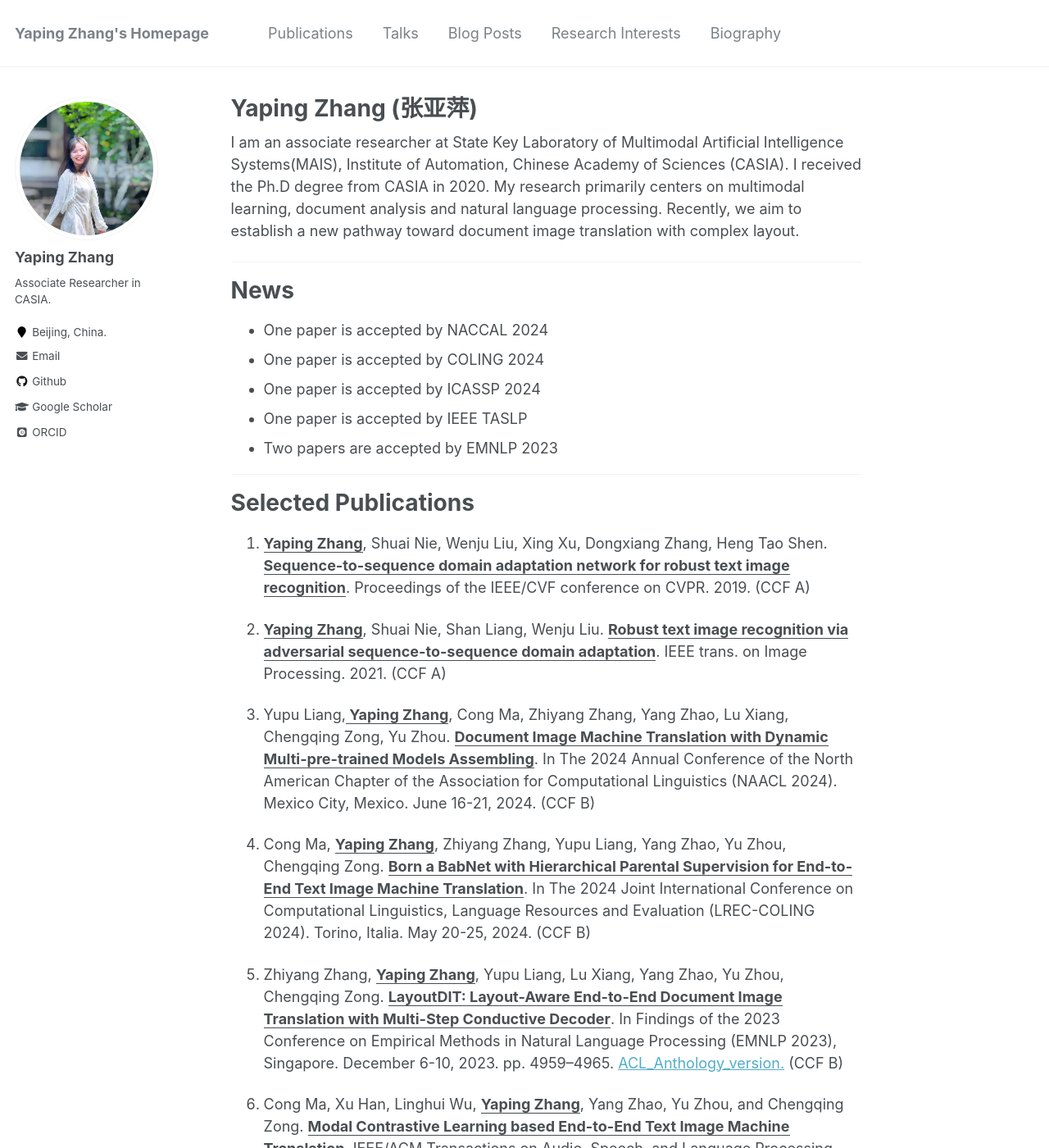
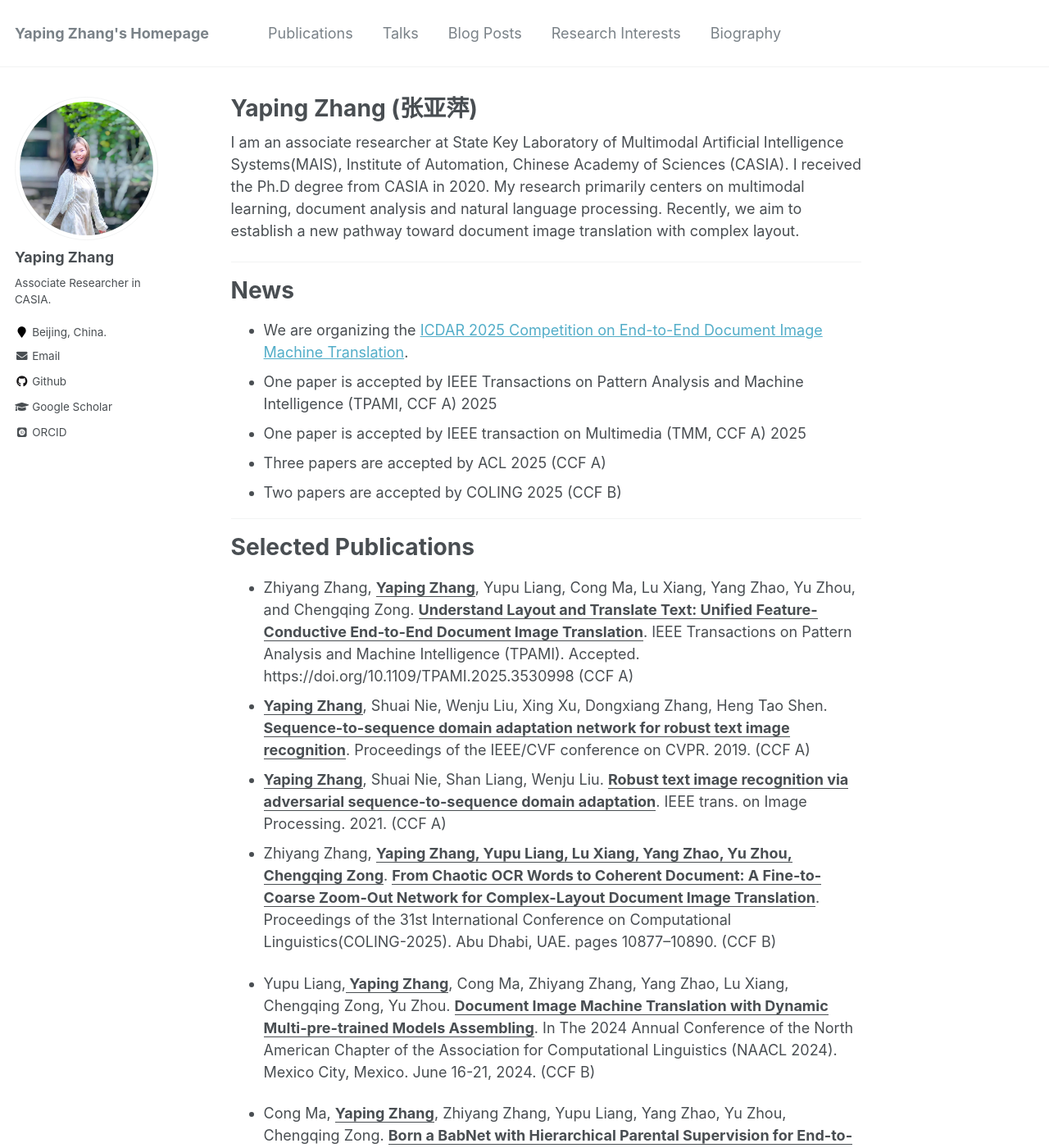
Before and after one commit to AprilYapingZhang/aprilyapingzhang.github.io, a Jekyll site: the page built from _pages/about.md, in a window 1280 px wide and 1400 px high. Shown: the whole window at 82% size. Built offline with Jekyll 4.4.1, drawn with Linux system fonts in a browser that asks for light colours; some web fonts are replaced; some of the changed text lies outside the part shown.

Commit message:
Update about.md

```diff
--- a/_pages/about.md
+++ b/_pages/about.md
@@ -13,37 +13,37 @@ I am an associate researcher at State Key Laboratory of Multimodal Artificial In
 
 ---
 # News
-- One paper is accepted by NACCAL 2024
-- One paper is accepted by COLING 2024
-- One paper is accepted by ICASSP 2024
-- One paper is accepted by IEEE TASLP
-- Two papers are accepted by EMNLP 2023
+- We are organizing the [ICDAR 2025 Competition on End-to-End Document Image Machine Translation](https://cip-documentai.github.io/).
+- One paper is accepted by IEEE Transactions on Pattern Analysis and Machine Intelligence (TPAMI, CCF A) 2025
+- One paper is accepted by IEEE transaction on Multimedia (TMM, CCF A) 2025
+- Three papers are accepted by ACL 2025 (CCF A)
+- Two papers are accepted by COLING 2025 (CCF B)
+
 
 ---
 # Selected Publications
 
-1. **<u> Yaping Zhang</u>**, Shuai Nie, Wenju Liu, Xing Xu, Dongxiang Zhang, Heng Tao Shen. **<u>Sequence-to-sequence domain adaptation network for robust text image recognition</u>**. Proceedings of the IEEE/CVF conference on CVPR. 2019. (CCF A)
+- Zhiyang Zhang, **<u>Yaping Zhang</u>**, Yupu Liang, Cong Ma, Lu Xiang, Yang Zhao, Yu Zhou, and Chengqing Zong. **<u>Understand Layout and Translate Text: Unified Feature-Conductive End-to-End Document Image Translation</u>**. IEEE Transactions on Pattern Analysis and Machine Intelligence (TPAMI). Accepted. https://doi.org/10.1109/TPAMI.2025.3530998  (CCF A)
+-  **<u> Yaping Zhang</u>**, Shuai Nie, Wenju Liu, Xing Xu, Dongxiang Zhang, Heng Tao Shen. **<u>Sequence-to-sequence domain adaptation network for robust text image recognition</u>**. Proceedings of the IEEE/CVF conference on CVPR. 2019. (CCF A)
+-   **<u> Yaping Zhang</u>**, Shuai Nie, Shan Liang, Wenju Liu. **<u>Robust text image recognition via adversarial sequence-to-sequence domain adaptation</u>**. IEEE trans. on Image Processing. 2021. (CCF A)
+-   Zhiyang Zhang, **<u>Yaping Zhang, Yupu Liang, Lu Xiang, Yang Zhao, Yu Zhou, Chengqing Zong</u>**. **<u>From Chaotic OCR Words to Coherent Document: A Fine-to-Coarse Zoom-Out Network for Complex-Layout Document Image Translation</u>**. Proceedings of the 31st International Conference on Computational Linguistics(COLING-2025). Abu Dhabi, UAE. pages 10877–10890. (CCF B)
 
-2. **<u> Yaping Zhang</u>**, Shuai Nie, Shan Liang, Wenju Liu. **<u>Robust text image recognition via adversarial sequence-to-sequence domain adaptation</u>**. IEEE trans. on Image Processing. 2021. (CCF A)
+-  Yupu Liang,**<u> Yaping Zhang</u>**, Cong Ma, Zhiyang Zhang, Yang Zhao, Lu Xiang, Chengqing Zong, Yu Zhou. **<u>Document Image Machine Translation with Dynamic Multi-pre-trained Models Assembling</u>**. In The 2024 Annual Conference of the North American Chapter of the Association for Computational Linguistics (NAACL 2024). Mexico City, Mexico. June 16-21, 2024.  (CCF B)
 
-3. Yupu Liang,**<u> Yaping Zhang</u>**, Cong Ma, Zhiyang Zhang, Yang Zhao, Lu Xiang, Chengqing Zong, Yu Zhou. **<u>Document Image Machine Translation with Dynamic Multi-pre-trained Models Assembling</u>**. In The 2024 Annual Conference of the North American Chapter of the Association for Computational Linguistics (NAACL 2024). Mexico City, Mexico. June 16-21, 2024.  (CCF B)
+- Cong Ma, **<u>Yaping Zhang</u>**, Zhiyang Zhang, Yupu Liang, Yang Zhao, Yu Zhou, Chengqing Zong. **<u>Born a BabNet with Hierarchical Parental Supervision for End-to-End Text Image Machine Translation</u>**. In The 2024 Joint International Conference on Computational Linguistics, Language Resources and Evaluation (LREC-COLING 2024). Torino, Italia. May 20-25, 2024. (CCF B)
 
-4. Cong Ma, **<u>Yaping Zhang</u>**, Zhiyang Zhang, Yupu Liang, Yang Zhao, Yu Zhou, Chengqing Zong. **<u>Born a BabNet with Hierarchical Parental Supervision for End-to-End Text Image Machine Translation</u>**. In The 2024 Joint International Conference on Computational Linguistics, Language Resources and Evaluation (LREC-COLING 2024). Torino, Italia. May 20-25, 2024. (CCF B)
-
-6. Zhiyang Zhang, **<u>Yaping Zhang</u>**, Yupu Liang, Lu Xiang, Yang Zhao, Yu Zhou, Chengqing Zong. **<u>LayoutDIT: Layout-Aware End-to-End Document Image Translation with Multi-Step Conductive Decoder</u>**. In Findings of the 2023 Conference on Empirical Methods in Natural Language Processing (EMNLP 2023), Singapore. December 6-10, 2023. pp. 4959–4965. [ACL_Anthology_version.](https://aclanthology.org/2023.findings-emnlp.330/) (CCF B)
-
-7. Cong Ma, Xu Han, Linghui Wu, **<u>Yaping Zhang</u>**, Yang Zhao, Yu Zhou, and Chengqing Zong. **<u>Modal Contrastive Learning based End-to-End Text Image Machine Translation</u>**. IEEE/ACM Transactions on Audio, Speech, and Language Processing. [IEEEXplore Early Access](https://ieeexplore.ieee.org/document/10284997/). (CCF B)
-
-8. Cong Ma, **<u>Yaping Zhang</u>**, Mei Tu, Yang Zhao, Yu Zhou, Chengqing Zong. **<u>CCIM: Cross-Modal Cross-Lingual Interactive Image Translation</u>**. In Findings of the 2023 Conference on Empirical Methods in Natural Language Processing (EMNLP 2023), Singapore. December 6-10, 2023. pp. 4959–4965. [ACL_Anthology_version.](https://aclanthology.org/2023.findings-emnlp.330/) (CCF B)
+-  Zhiyang Zhang, **<u>Yaping Zhang</u>**, Yupu Liang, Lu Xiang, Yang Zhao, Yu Zhou, Chengqing Zong. **<u>LayoutDIT: Layout-Aware End-to-End Document Image Translation with Multi-Step Conductive Decoder</u>**. In Findings of the 2023 Conference on Empirical Methods in Natural Language Processing (EMNLP 2023), Singapore. December 6-10, 2023. pp. 4959–4965. [ACL_Anthology_version.](https://aclanthology.org/2023.findings-emnlp.330/) (CCF B)
 
  [More papers](https://aprilyapingzhang.github.io/publications/)
 
 ---
 # Projects
 
-1. 国家自然科学基金委员会, 重点项目, 62336008, 大规模多语种多模态神经机器翻译关键技术研究, 2024-01-01 至 2028-12-31, 233万元, 在研, 参与
+- 国家自然科学基金委员会, 面上项目, 62476275, 面向复杂版面的文档图像机器翻译方法研究, 2025-01-01 至 2028-12-31, 30万元, 在研, 主持
 
-2. 国家自然科学基金委员会, 青年科学基金项目, 62106265, 融合视觉与文本信息的图像文本机器翻译方法研究, 2022-01-01 至 2024-12-31, 30万元, 在研, 主持
+- 国家自然科学基金委员会, 重点项目, 62336008, 大规模多语种多模态神经机器翻译关键技术研究, 2024-01-01 至 2028-12-31, 233万元, 在研, 参与
+
+- 国家自然科学基金委员会, 青年科学基金项目（C类）, 62106265, 融合视觉与文本信息的图像文本机器翻译方法研究, 2022-01-01 至 2024-12-31, 30万元, 结题, 主持
 
 
 ---
@@ -68,4 +68,4 @@ I am an associate researcher at State Key Laboratory of Multimodal Artificial In
 - Committee Member, Chinese Information Processing Society of China, Youth Working Committee（2023-）
 <!-- 中国中文信息学会青年工作委员会 -->
 
-- Reviewers for AAAI, ACL, EMNLP, NACCAL, ICME, ICASSP, CVMJ, TALLIP, etc
+- Reviewers for ICLR，AAAI, TMM, NeuNet, ACL, EMNLP, NACCAL, ICME, ICASSP, CVMJ, TALLIP, etc
```
